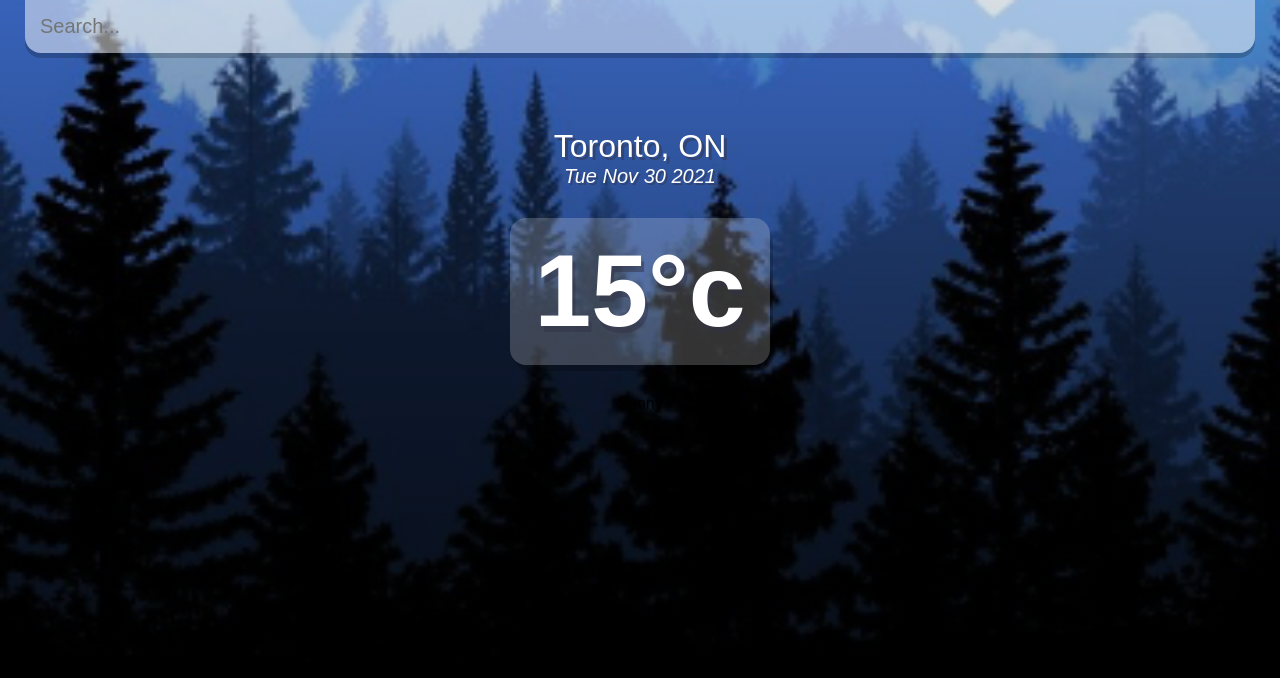
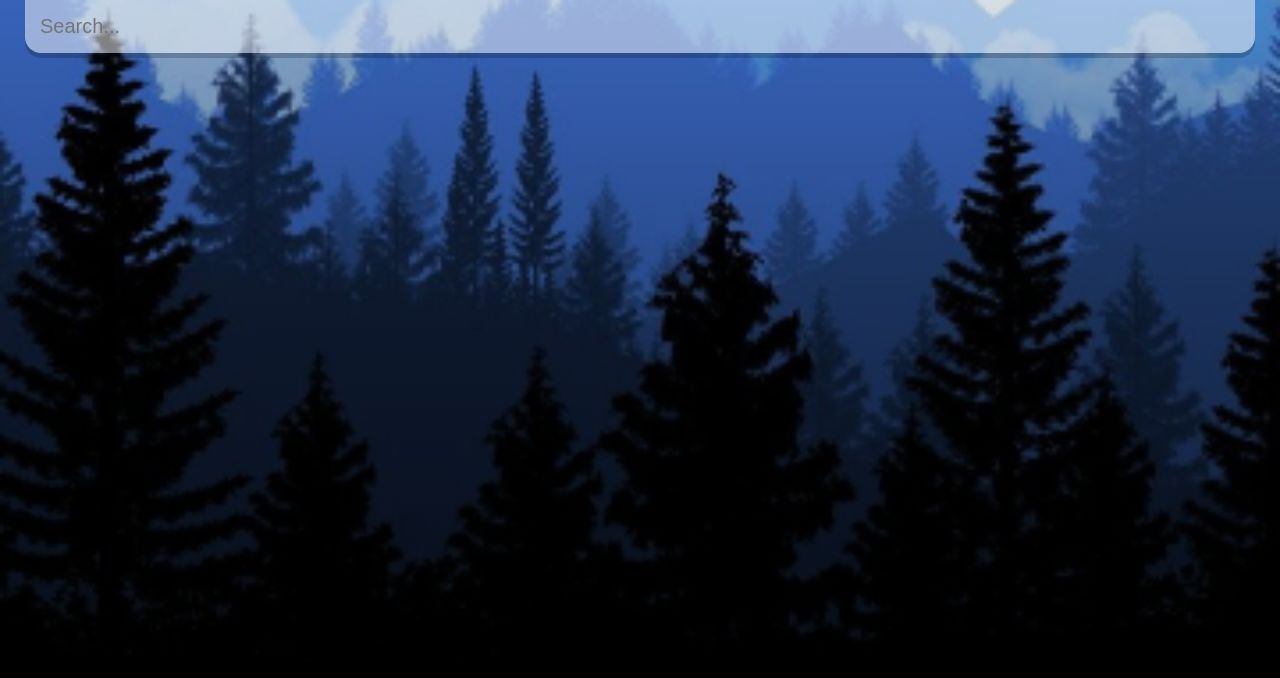
Before and after one commit to junnysmiles/101197834_comp3123_labtest2, a React (Create React App) app: page / in a window 1280 px wide. Shown: the top 678 px of the page. Built offline with nearby package versions, Linux system fonts and the light colour scheme.

Commit message:
Fetched data, called it in values. Added search query functionality

```diff
--- a/src/App.js
+++ b/src/App.js
@@ -1,8 +1,8 @@
-import React from 'react'
-import axios from 'axios'
+import React, { useState } from 'react'
 import './App.css';
 import './index.css'
 
+// Setting const with my API key and base url
 const api = {
   key: "669c77631b8568499d0c85579429ce59",
   base: "http://api.openweathermap.org/data/2.5/"
@@ -10,7 +10,30 @@
 
 function App() {
 
+  // Setting Today's Date using Date() library
   let today = new Date().toDateString();
+
+  // Setting Query for Search, and Weather for data
+  const [query, setQuery] = useState('');
+  const [weather, setWeather] = useState('');
+  const [city, setCity] = useState("");
+
+  // Search for OnKeyPress, fetching dating based on what was typed in {query}
+  const search = evt => {
+    if (evt.key === "Enter") {
+      fetch(`${api.base}weather?q=${query}&units=metric&APPID=${api.key}`)
+        .then(res => res.json())
+        .then(result => {
+          setQuery('');
+          setWeather(result);
+          console.log(result);
+        });
+    }
+  }
+
+  /*getWeatherData = () => {
+    axios.get("")
+  }*/
 
   return (
     <div className="app">
@@ -20,18 +43,24 @@
             type="text"
             className="search-bar"
             placeholder="Search..."
+            onChange={e => setQuery(e.target.value)}
+            value={query}
+            onKeyPress={search}
           />
         </div>
-        <div className="location-box">
-          <div className="location">Toronto, ON</div>
-          <div className="date">{today}</div>
-        </div>
-        <div className="weather-box">
-          <div className="temp">
-            15°c
+
+        {(typeof weather.main != "undefined") ? (
+          <div>
+            <div className="location-box">
+              <div className="location">{weather.name}, {weather.sys.country}</div>
+              <div className="date">{today}</div>
+            </div>
+            <div className="weather-box">
+              <div className="temp">{Math.round(weather.main.temp)}°c</div>
+              <div className="weather">{weather.weather[0].main}</div>
+            </div>
           </div>
-          <div className="weather">Sunny</div>
-        </div>
+        ) : ('')}
       </main>
     </div>
   );
--- a/src/index.css
+++ b/src/index.css
@@ -85,3 +85,10 @@
   text-align: center;
   box-shadow: 3px 6px rgba(0, 0, 0, 0.2);
 }
+
+.weather-box .weather {
+  color: #fff;
+  font-size: 48px;
+  font-weight: 700;
+  text-shadow: 3px 3px rgba(50, 50, 70, 0.5);
+}
```
